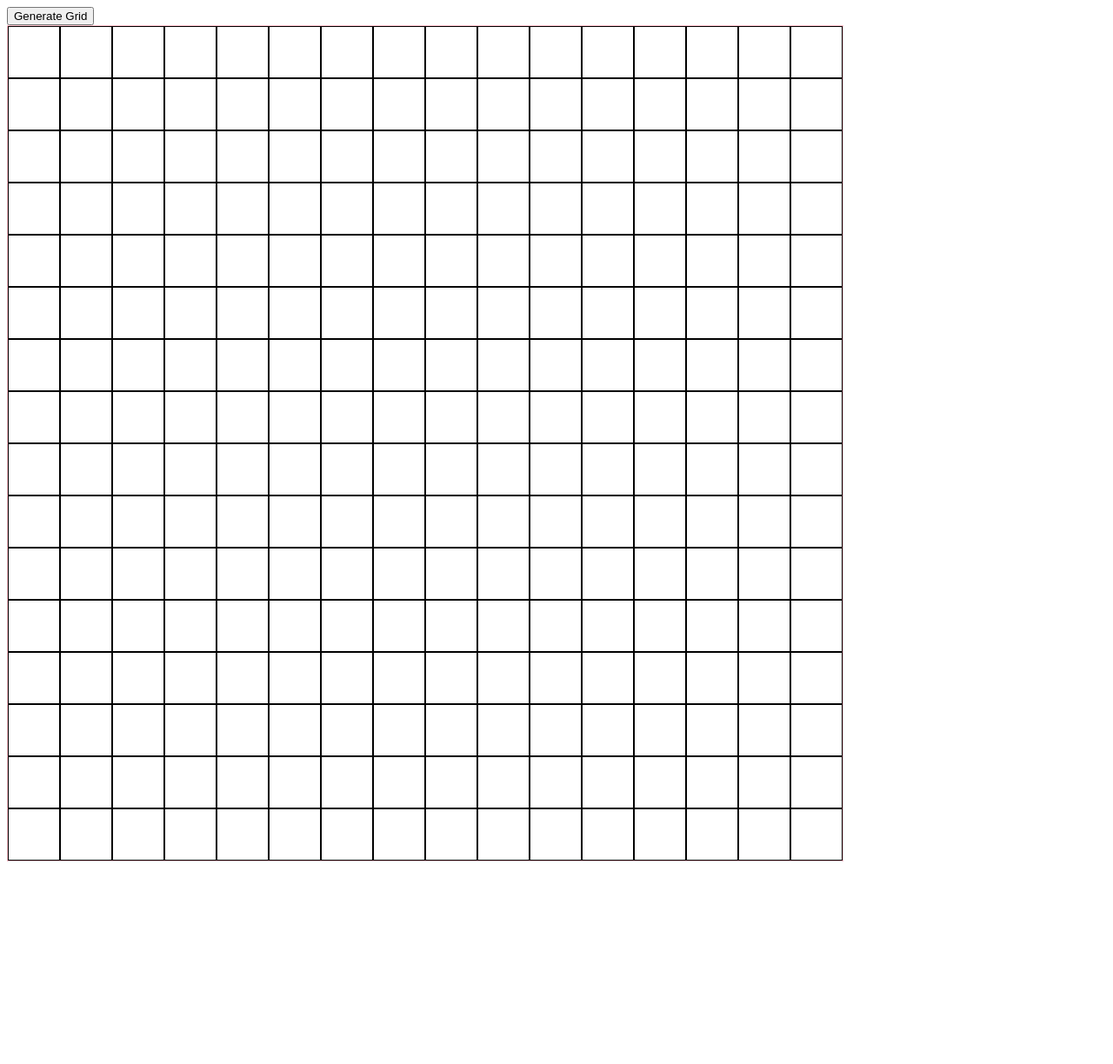
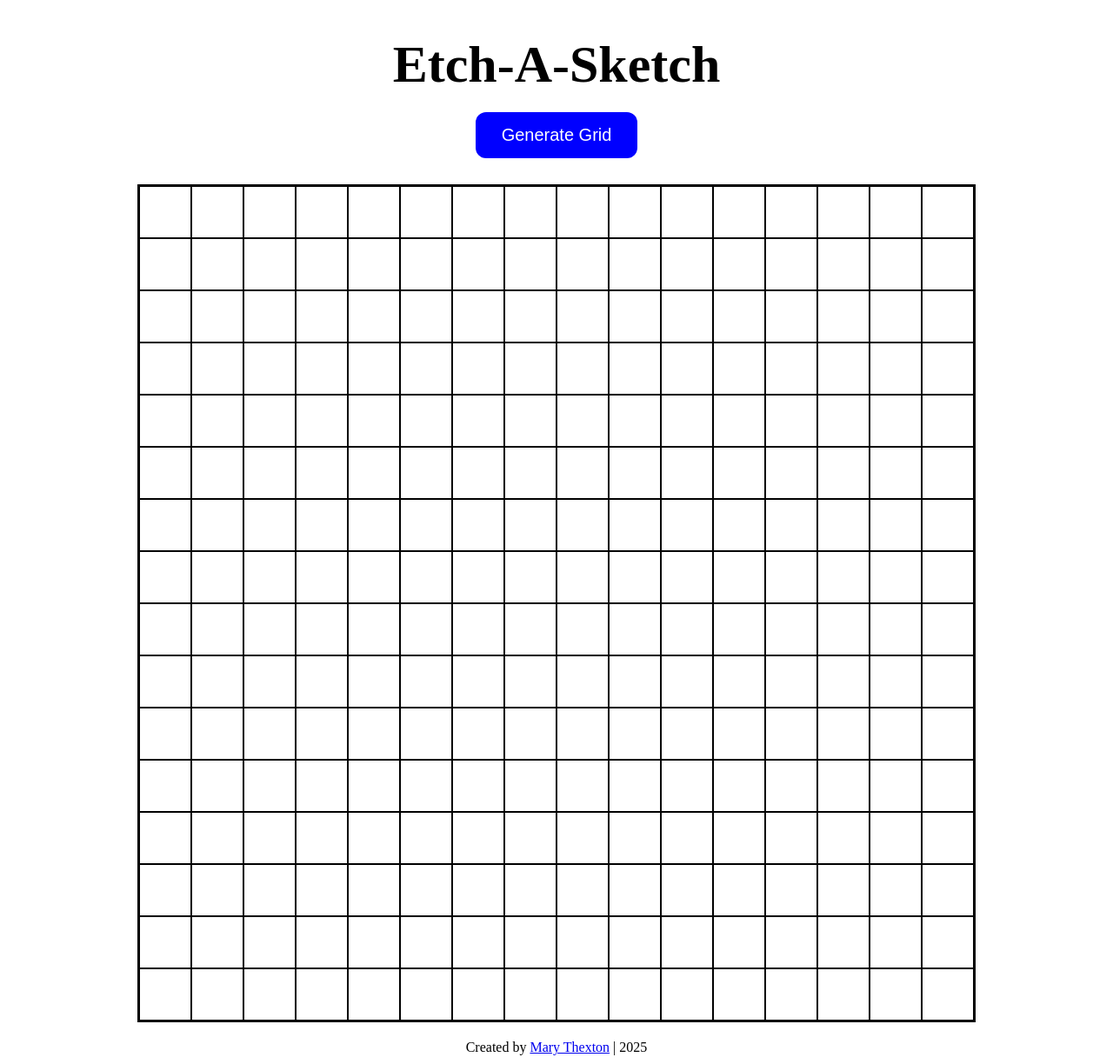
Before and after one commit to mcthexton/etch-a-sketch, a plain HTML site: page index.html in a window 1280 px wide. Shown: the whole page at 87% size. Before the commit the page ends 999 px from the top, so only its background shows below. Drawn offline with Linux system fonts and the light colour scheme.

Commit message:
Updated CSS to complete project

```diff
--- a/index.html
+++ b/index.html
@@ -7,9 +7,11 @@
     <link rel="stylesheet" href="styles.css">
 </head>
 <body>
+    <h1>Etch-A-Sketch</h1>
     <button id="gridBtn">Generate Grid</button>
     <!-- <input id="gridBtn" type="button" value="Generate Grid" id="gridBtn"> -->
     <div id="grid-container"></div>
+    <footer>Created by <a href="https://github.com/mcthexton/etch-a-sketch" target="_blank">Mary Thexton</a> | 2025</footer>
     <script src="script.js"></script>
 </body>
 </html>
--- a/script.js
+++ b/script.js
@@ -35,7 +35,3 @@ function generateGrid(number) {
 }
 
 generateGrid()
-
-/* started to work with generate grid button & realized I needed to perfect my create Grid. */
-
-/*container.replaceChildren() before the loop*/
--- a/styles.css
+++ b/styles.css
@@ -1,7 +1,19 @@
+body {
+    margin: 0;
+    display: flex;
+    flex-direction: column;
+    align-items: center;
+}
+
+h1 {
+    font-size: 60px;
+    margin-bottom: 20px;
+}
+
 #grid-container {
     display: flex;
     flex-wrap: wrap;
-    border: 1px solid pink;
+    border: 2px solid black;
     height: 960px;
     width: 960px;
 }
@@ -12,5 +24,19 @@
 }
 
 #gridBtn  {
+    background-color: blue;
+    color: white;
+    border-radius: 12px;
+    padding: 15px 30px;
+    text-align: center;
+    font-size: 20px;
+    border: none;
+    margin-bottom: 30px;
+}
 
+footer {
+    width: 100%;
+    text-align: center;
+    padding: 10px;
+    margin-top: 10px
 }
```
